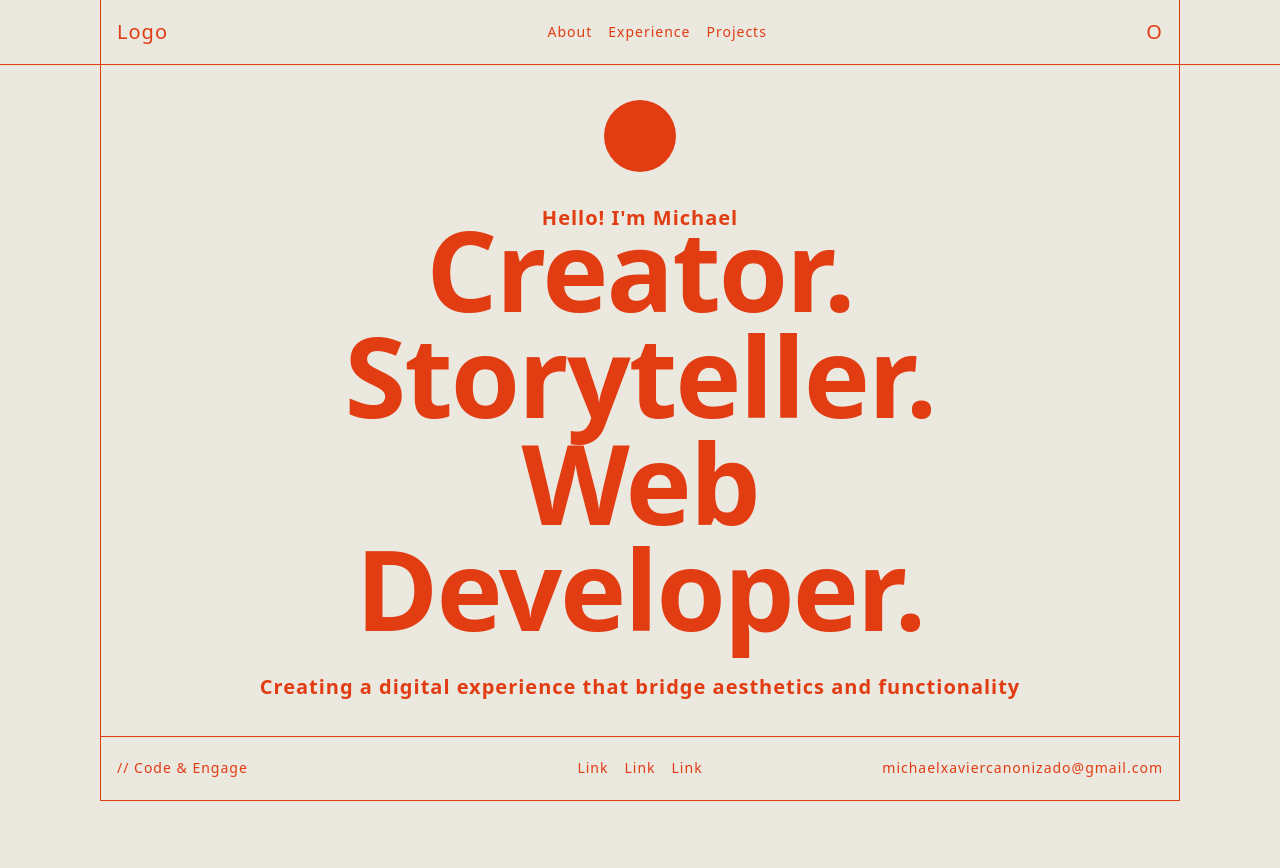
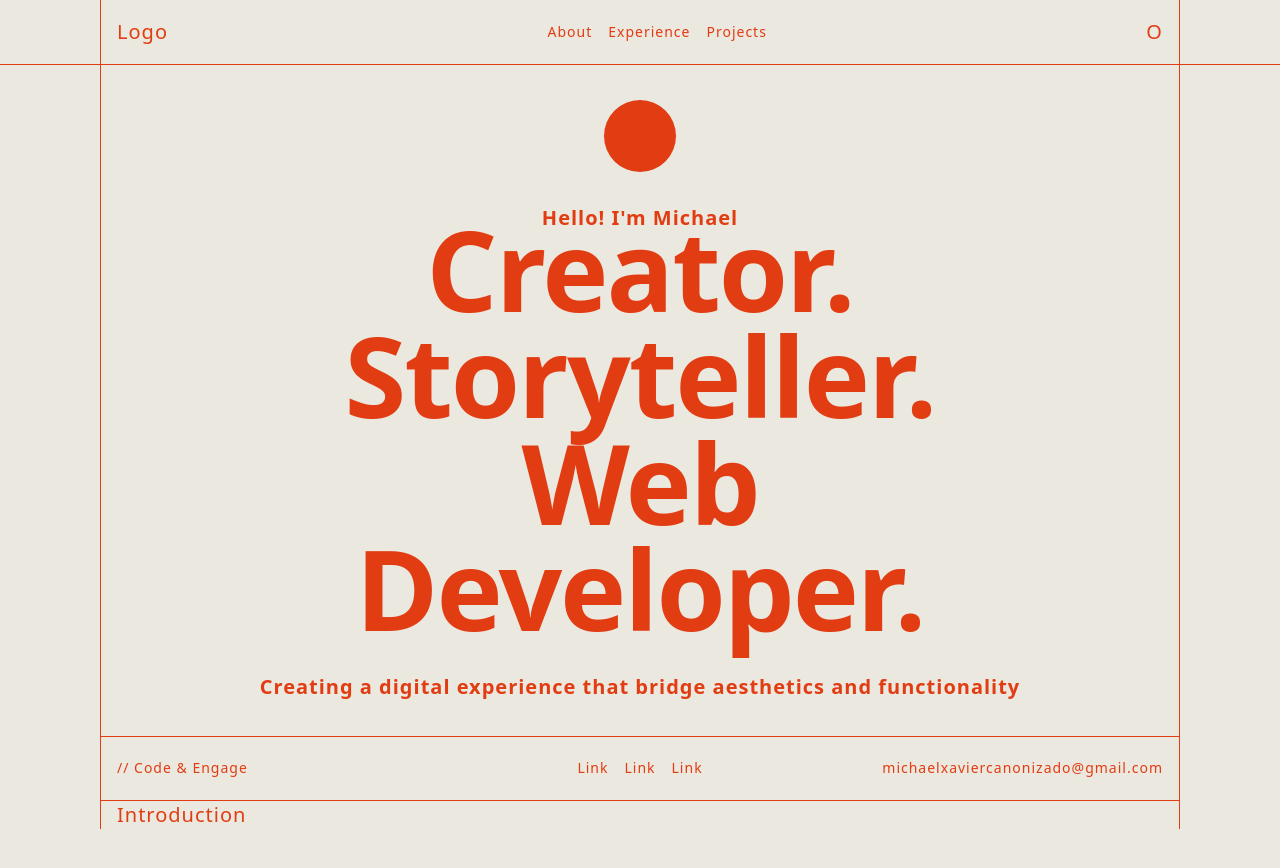
Before and after one commit to michaelcanonizado/michaelcanonizado, a Next.js app: page / in a window 1280 px wide. Shown: the top 868 px of the page. Built offline with nearby package versions, Linux system fonts and the light colour scheme.

Commit message:
chore: initialize <Introduction/>

```diff
--- /dev/null
+++ b/src/app/_sections/introduction.tsx
@@ -0,0 +1,9 @@
+import { cn } from '@/lib/utils';
+import { ComponentBaseProps } from '@/types';
+import React from 'react';
+
+const Introduction = ({ className }: ComponentBaseProps) => {
+  return <section className={cn('container', className)}>Introduction</section>;
+};
+
+export default Introduction;
--- a/src/app/page.tsx
+++ b/src/app/page.tsx
@@ -1,9 +1,11 @@
 import Hero from './_sections/hero';
+import Introduction from './_sections/introduction';
 
 export default function Home() {
   return (
     <main className='mb-[100px] flex min-h-[5000px] flex-col items-center px-md'>
       <Hero />
+      <Introduction />
     </main>
   );
 }
--- a/src/components/sections/navigation/index.tsx
+++ b/src/components/sections/navigation/index.tsx
@@ -33,6 +33,7 @@ const NavigationBar = ({ className }: ComponentBaseProps) => {
       style={{
         backgroundColor: 'var(--brand)'
       }}
+
     >
       <AnimatePresence>
         {isScrolled && (
```
